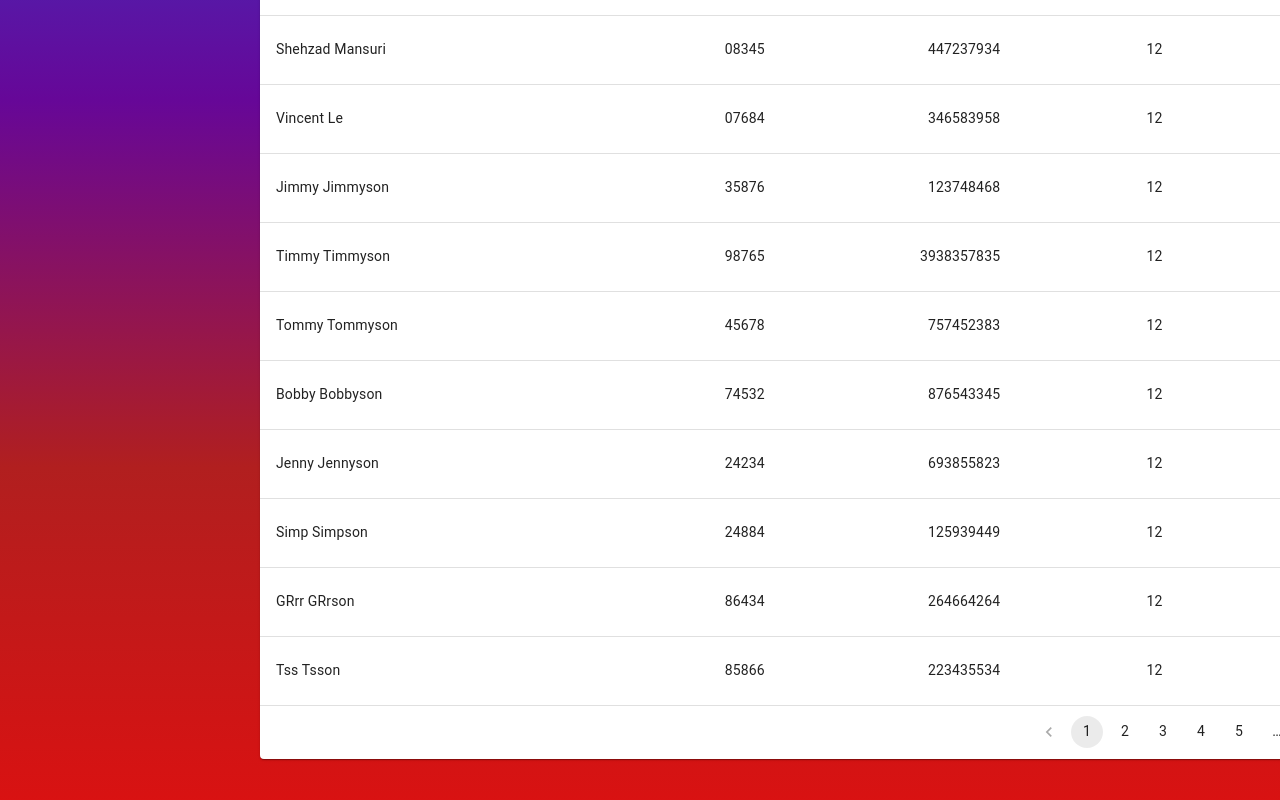
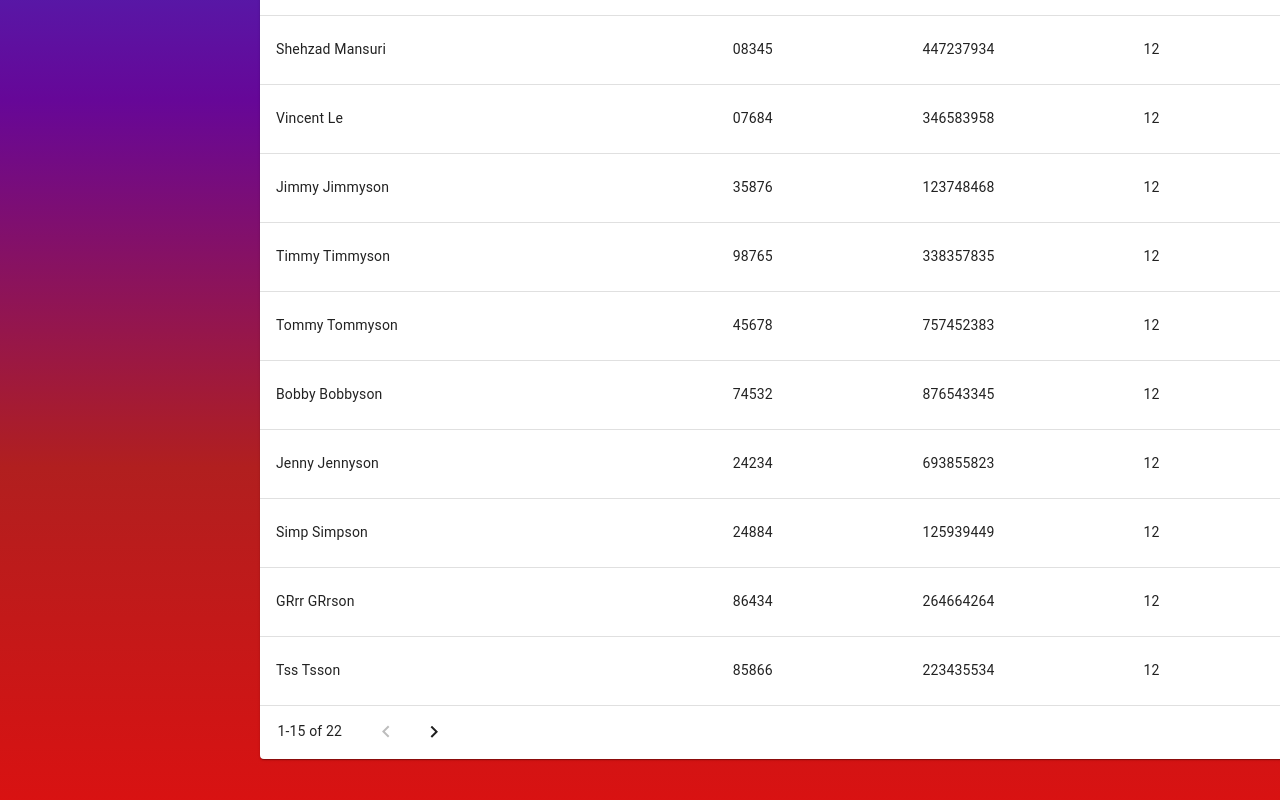
Before and after one commit to KarimBenyassine1/Beckman-High-School-Admin-App, a React (Create React App) app: page /verified-students in a window 1280 px wide. Shown: the part 650-1450 px from the top of the page. Built offline with nearby package versions, Linux system fonts and the light colour scheme.

Commit message:
table pagination/third push

```diff
--- a/src/components/VerifiedStudents/VerifiedStudents.js
+++ b/src/components/VerifiedStudents/VerifiedStudents.js
@@ -12,7 +12,7 @@ import TableCell from '@material-ui/core/TableCell';
 import TableHead from '@material-ui/core/TableHead';
 import TableRow from '@material-ui/core/TableRow';
 import EditIcon from '@material-ui/icons/Edit';
-import Pagination from '@material-ui/lab/Pagination';
+import TablePagination from '@material-ui/core/TablePagination';
 
 
 class VerifiedStudents extends React.Component {
@@ -72,7 +72,7 @@ class VerifiedStudents extends React.Component {
                 {
                     name: "Timmy Timmyson",
                     shortId: "98765",
-                    longId: '3938357835',
+                    longId: '338357835',
                     grade: "12"
                 },
                 {
@@ -111,13 +111,54 @@ class VerifiedStudents extends React.Component {
                     longId: '223435534',
                     grade: "12"
                 },
+                {
+                    name: "Karim Benyassine",
+                    shortId: "12345",
+                    longId: '240012452',
+                    grade: "12"
+                },
+                {
+                    name: "Alex Rea",
+                    shortId: "67890",
+                    longId: '945982334',
+                    grade: "12"
+                },
+                {
+                    name: "Saim Ahmad",
+                    shortId: "94735",
+                    longId: '697711443',
+                    grade: "12"
+                },
+                {
+                    name: "Jay Ni",
+                    shortId: "67452",
+                    longId: '167379456',
+                    grade: "12"
+                },
+                {
+                    name: "Alex Pham",
+                    shortId: "72572",
+                    longId: '834223562',
+                    grade: "12"
+                },
+                {
+                    name: "Shehzad Mansuri",
+                    shortId: "08345",
+                    longId: '447237934',
+                    grade: "12"
+                },
+                {
+                    name: "Vincent Le",
+                    shortId: "07684",
+                    longId: '346583958',
+                    grade: "12"
+                },
             ],
             search:'',
-            page: 1,
-            setPage: 1
+            page: 0,
         }
 
-        this.handleChange = this.handleChange.bind(this);
+        this.handleChangePage = this.handleChangePage.bind(this);
       }
 
     updateSearch=(event)=>{
@@ -125,8 +166,8 @@ class VerifiedStudents extends React.Component {
             40)})
     }
 
-    handleChange = (event) => {
-        this.setState({setPage: event.target.value})
+    handleChangePage = (event, newPage) => {
+        this.setState({page: newPage})
       };
 
     renderDash(){
@@ -155,7 +196,7 @@ class VerifiedStudents extends React.Component {
                                 </TableRow>
                             </TableHead>
                             <TableBody>
-                                {filteredStudents.map(student => (
+                                {filteredStudents.slice(this.state.page * 15, this.state.page * 15 + 15).map(student => (
                                     <TableRow>
                                     <TableCell>
                                         {student.name}
@@ -169,7 +210,13 @@ class VerifiedStudents extends React.Component {
                             </TableBody>
                         </Table>
                         </TableContainer>
-                        <Pagination style={{position:'relative', left:'770px', top:"10px"}} count={10} />
+                        <TablePagination
+                        style={{position: 'relative', right: "920px"}}
+                        count={this.state.students.length}
+                        rowsPerPage={15}
+                        page={this.state.page}
+                        component="div"
+                        onChangePage={this.handleChangePage}/>
                     </Card>
             </div>
         )
```
Also changed, not shown: src/components/VerifiedStudents/VerifiedTable.js (deleted).
